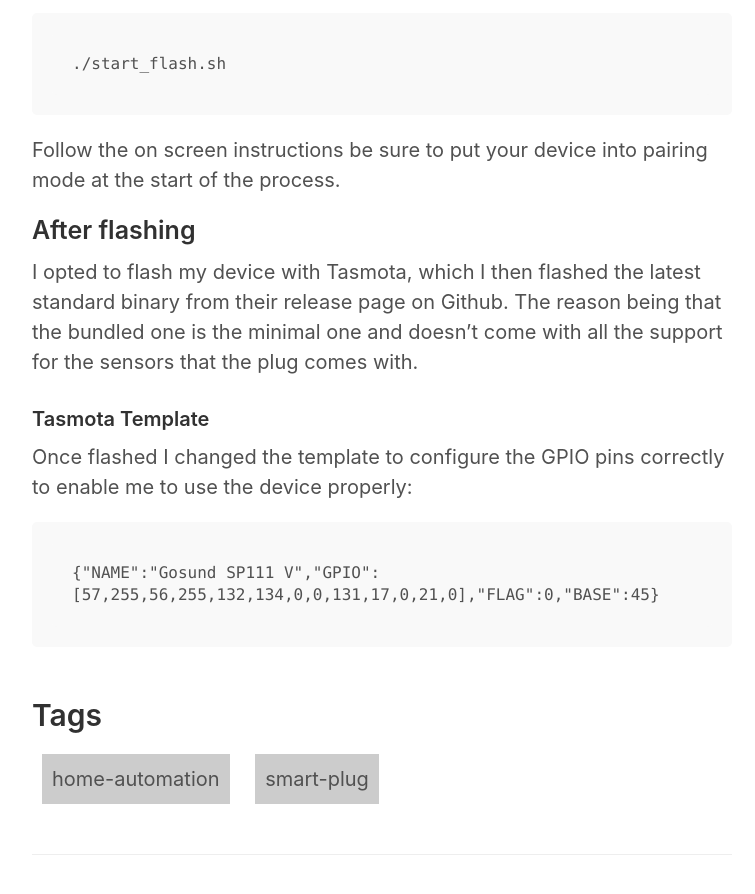
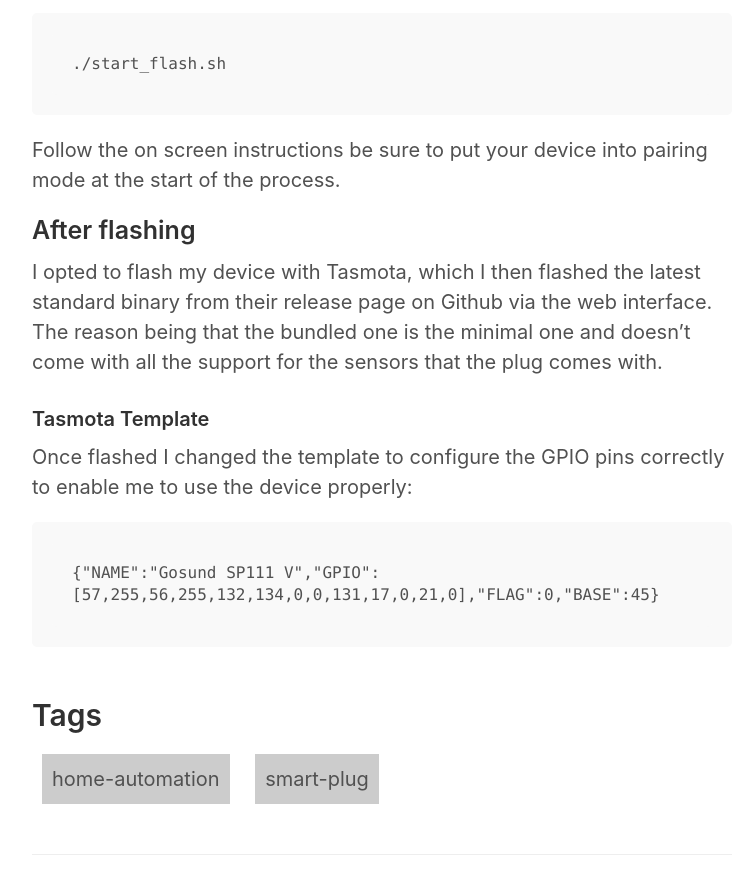
Before and after one commit to inverse/personal-site, a Jekyll site: the page built from _posts/2020-05-23-flashing-custom-firmware-with-tuya-convert.md, in a window 1280 px wide and 900 px high, scrolled down 1870 px. Shown: the top 894 px of the window, without its empty margins (258-1013 px from the left). Built offline with Jekyll 4.4.1, drawn with Linux system fonts in a browser that asks for light colours; nearby versions of some CDN libraries; comment, search, counter and statistics services are not loaded.

Commit message:
Improve tuya post

```diff
--- a/_posts/2020-05-23-flashing-custom-firmware-with-tuya-convert.md
+++ b/_posts/2020-05-23-flashing-custom-firmware-with-tuya-convert.md
@@ -61,8 +61,7 @@
 
 ## After flashing
 
-I opted to flash my device with Tasmota, which I then flashed the latest standard binary from their release page on Github. The reason being that
-the bundled one is the minimal one and doesn't come with all the support for the sensors that the plug comes with.
+I opted to flash my device with Tasmota, which I then flashed the latest standard binary from their release page on Github via the web interface. The reason being that  the bundled one is the minimal one and doesn't come with all the support for the sensors that the plug comes with.
 
 ### Tasmota Template
 
```
